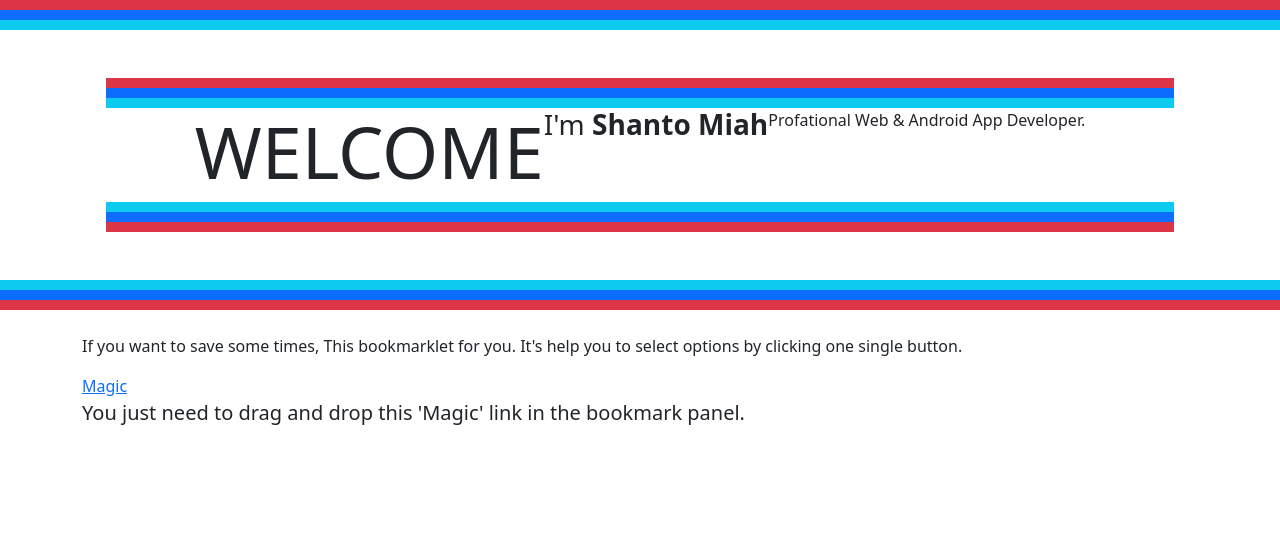
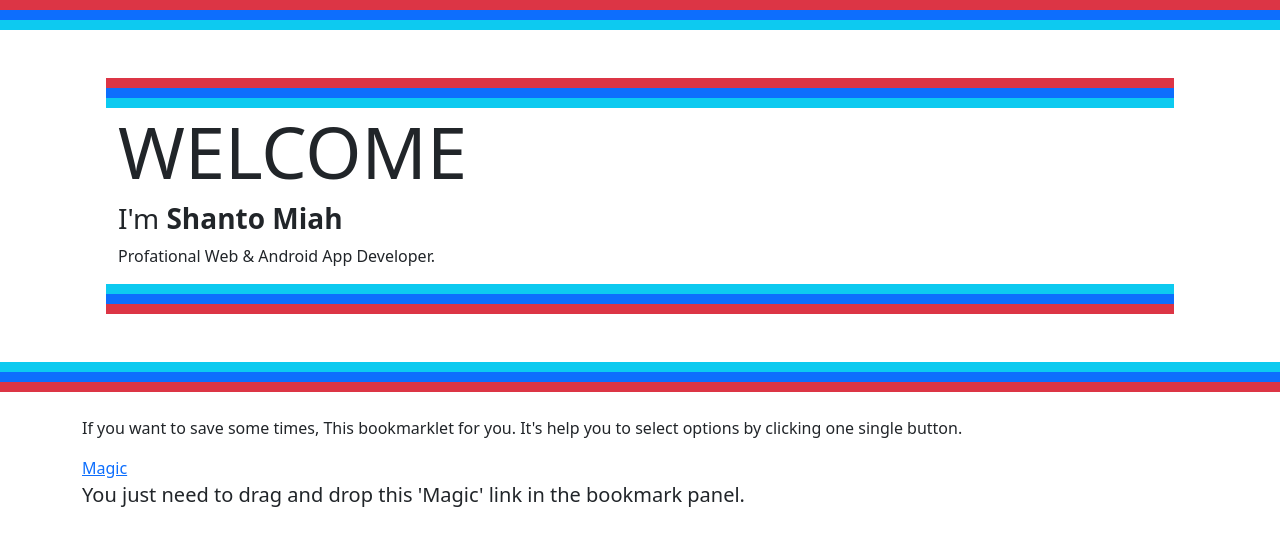
Before and after one commit to coder-shanta/shanto-miah, a plain HTML site: page index.html in a window 1280 px wide. Drawn offline with nearby package versions, Linux system fonts and the light colour scheme.

Commit message:
Update index.html

```diff
--- a/index.html
+++ b/index.html
@@ -34,11 +34,9 @@
             <div class="bg-primary line"></div>
             <div class="bg-info line"></div>
 
-            <div class="col-12 d-flex justify-content-center">
+            <div class="col-12">
                 <h1 class="display-2">WELCOME</h1>
-<br/>
 <h3>I'm <b>Shanto Miah</b></h3>
-<br/>
 <p class="lade">Profational Web & Android App Developer.</p>
             </div>
 
```
